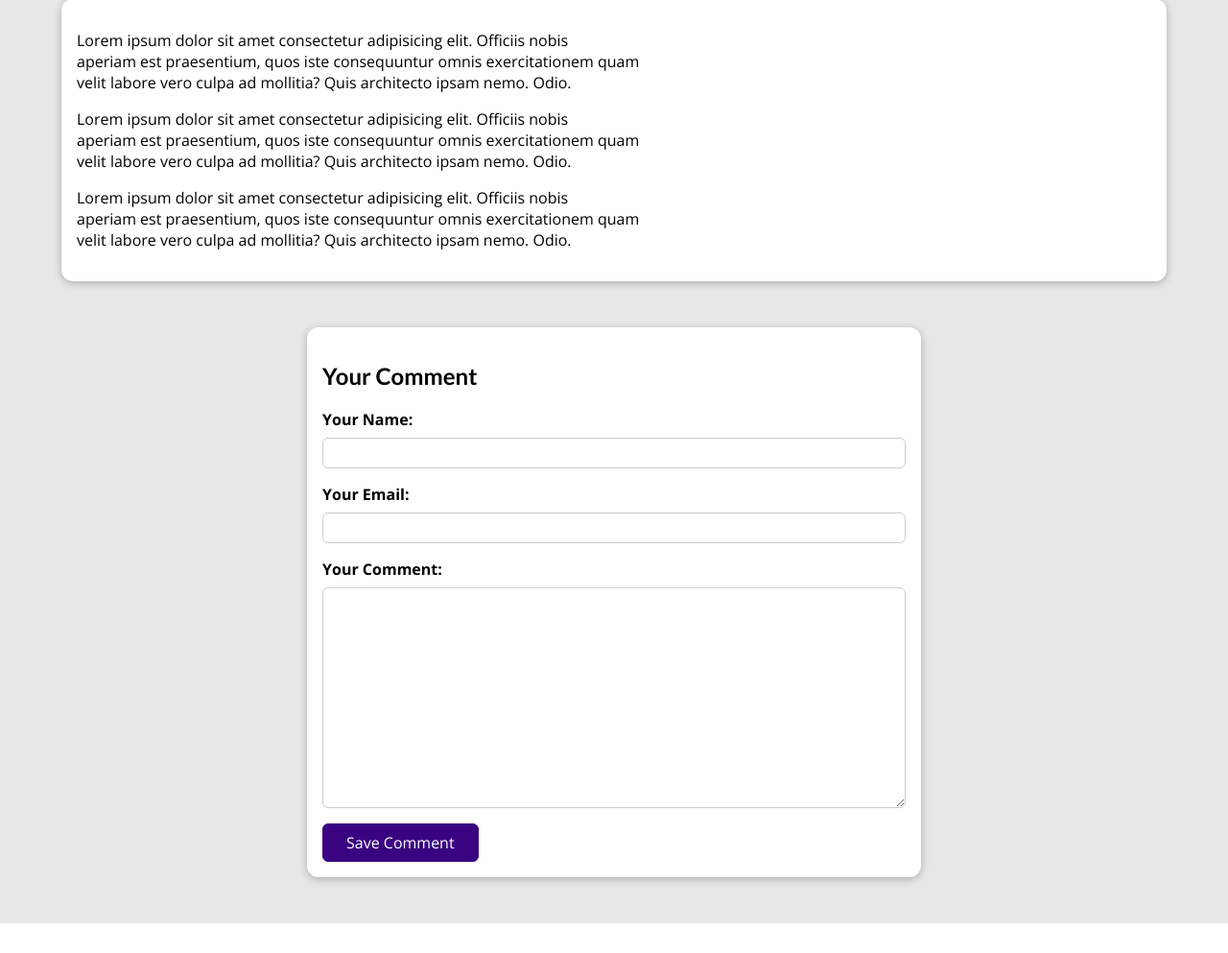
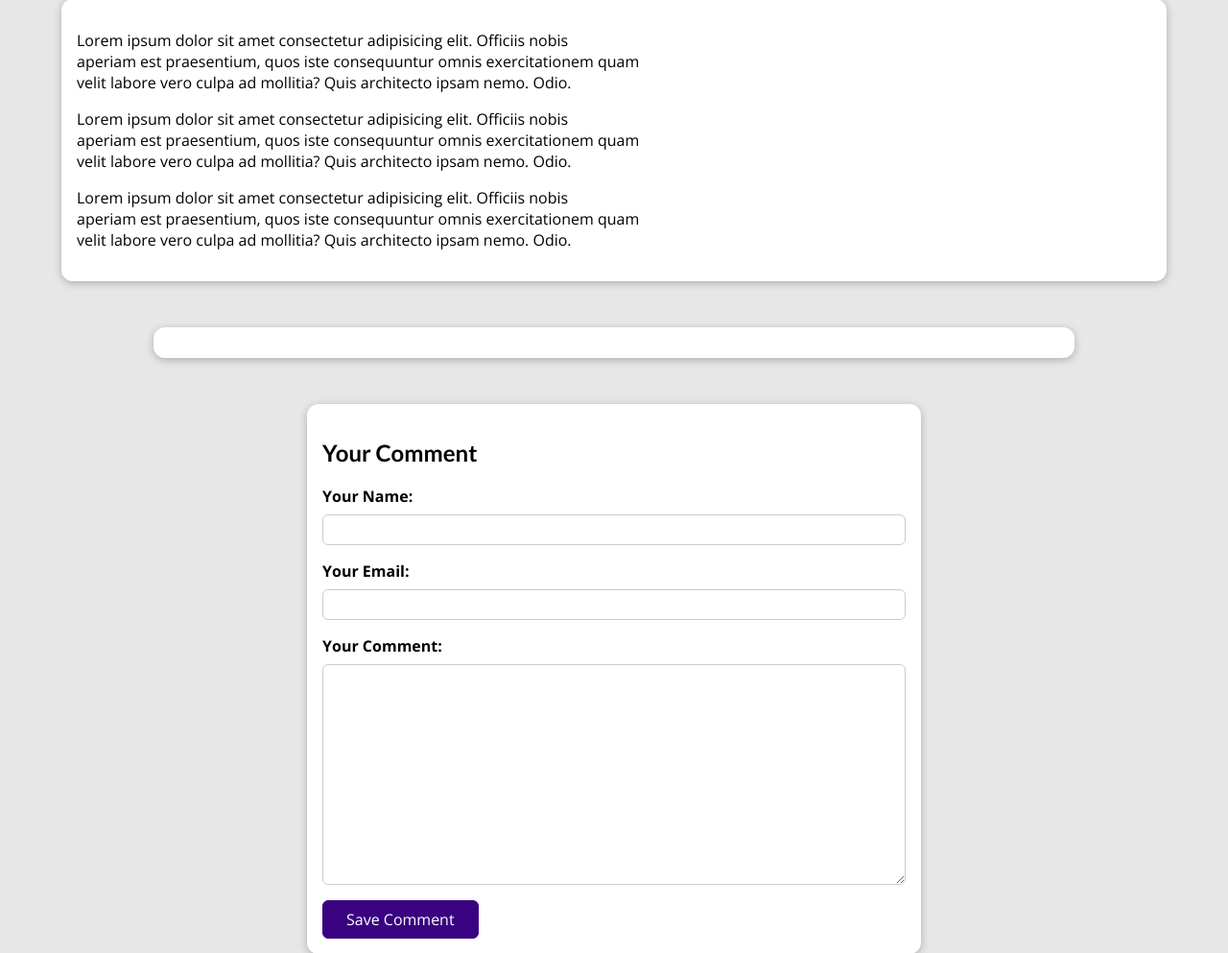
Before and after one commit to iscifeere/my_site, a Django app: a page that uses blog/templates/blog/post-detail.html in a window 1280 px wide. Shown: the part 529-1522 px from the top of the page at 96% size. Before the commit the page ends 1491 px from the top, so only its background shows below. Run offline with Django 5.2, Linux system fonts and the light colour scheme; data comes from the database, SQL or seed files in the repository; both versions use the stored data as it was after the commit.

Commit message:
Added comments section in post detail

```diff
--- a/blog/admin.py
+++ b/blog/admin.py
@@ -1,5 +1,5 @@
 from django.contrib import admin
-from .models import Tag, Author, Post
+from .models import Tag, Author, Post, Comment
 
 # Register your models here.
 
@@ -8,6 +8,10 @@
     list_display = ("title", "date", "author",)
     prepopulated_fields = {"slug": ("title",)}
 
+class CommentAdmin(admin.ModelAdmin):
+    list_display = ("user_name", "post")
+
 admin.site.register(Tag)
 admin.site.register(Author)
 admin.site.register(Post, PostAdmin)
+admin.site.register(Comment, CommentAdmin)
--- a/blog/models.py
+++ b/blog/models.py
@@ -30,6 +30,9 @@
     author = models.ForeignKey(Author, null=True, on_delete=models.SET_NULL, related_name="posts")
     tags = models.ManyToManyField(Tag)
 
+    def __str__(self):
+        return self.title
+
 class Comment(models.Model):
     user_name = models.CharField(max_length=120)
     user_email = models.EmailField()
--- a/blog/static/blog/post-detail.css
+++ b/blog/static/blog/post-detail.css
@@ -119,3 +119,67 @@
   border-radius: 6px;
   border: 1px solid #ccc;
 }
+
+.errorlist {
+  list-style: none;
+  margin: 0.5rem 0;
+  padding: 0;
+  color: #d6000b;
+}
+
+.invalid label {
+  color: #d6000b;
+}
+
+.invalid input,
+.invalid textarea {
+  border-color: #d6000b;
+  background-color: #ffe6e7;
+}
+
+#alert {
+  margin: 8rem auto 3rem auto;
+  border: 1px solid #d6000b;
+  background-color: #ffe6e7;
+  padding: 1rem;
+  width: 90%;
+  max-width: 40rem;
+}
+
+#alert a {
+  text-decoration: none;
+  border: 1px solid #d6000b;
+  background-color: #d6000b;
+  color: white;
+  padding: 0.25rem 1.5rem;
+  border-radius: 6px;
+}
+
+#comments {
+  margin: 3rem auto;
+  width: 90%;
+  max-width: 60rem;
+  border-radius: 12px;
+  background-color: white;
+  box-shadow: 0 2px 8px rgba(0, 0, 0, 0.25);
+  padding: 1rem 2rem;
+}
+
+#comments ul {
+  list-style: none;
+  margin: 0;
+  padding: 0;
+}
+
+#comments li {
+  margin-bottom: 1rem;
+  border-bottom: 2px solid #ccc;
+}
+
+#comments li:last-of-type {
+  border-bottom: none;
+}
+
+#comments h2 {
+  color: #464646;
+}
--- a/blog/templates/blog/post-detail.html
+++ b/blog/templates/blog/post-detail.html
@@ -10,6 +10,15 @@
 {% endblock %}
 
 {% block content %}
+
+  {% if comment_form.errors %}
+    <div id="alert">
+      <h2>Saving the comment failed!</h2>
+      <p>Please check the comment form below the post and fix your errors.</p>
+      <a href="#comment-form">Fix!</a>
+    </div>
+  {% endif %}
+
   <section id="summary">
     <h2>{{ post.title }}</h2>
     <div>
@@ -30,12 +39,23 @@
     {{ post.content|linebreaks }}
   </main>
 
+  <section id="comments">
+    <ul>
+      {% for comment in comments %}
+        <li>
+          <h2>{{ comment.user_name }}</h2>
+          <p>{{ comment.text|linebreaks }}</p>
+        </li>
+      {% endfor %}
+    </ul>
+  </section>
+
   <section id="comment-form">
     <h2>Your Comment</h2>
     <form action="{% url "post-detail-page" post.slug %}" method="POST">
       {% csrf_token %}
       {% for form_field in comment_form %}
-        <div class="form-control">
+        <div class="form-control {% if form_field.errors %}invalid{% endif %}">
           {{ form_field.label_tag }}
           {{ form_field }}
           {{ form_field.errors }}
--- a/blog/views.py
+++ b/blog/views.py
@@ -32,7 +32,8 @@
         context = {
             "post": post,
             "post_tags": post.tags.all(),
-            "comment_form": CommentForm()
+            "comment_form": CommentForm(),
+            "comments": post.comments.all().order_by("-id")
         }
         return render(request, "blog/post-detail.html", context)
 
@@ -49,6 +50,7 @@
         context = {
             "post": post,
             "post_tags": post.tags.all(),
-            "comment_form": comment_form
+            "comment_form": comment_form,
+            "comments": post.comments.all().order_by("-id")
         }
         return render(request, "blog/post-detail.html", context)
```
Also changed, not shown: db.sqlite3.
